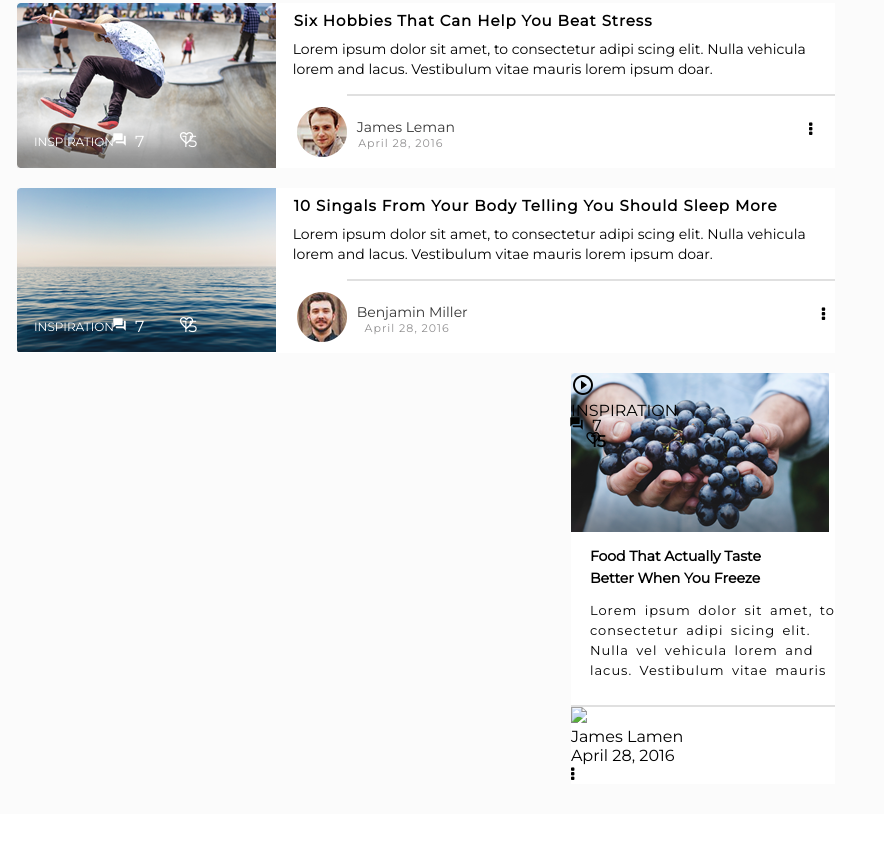
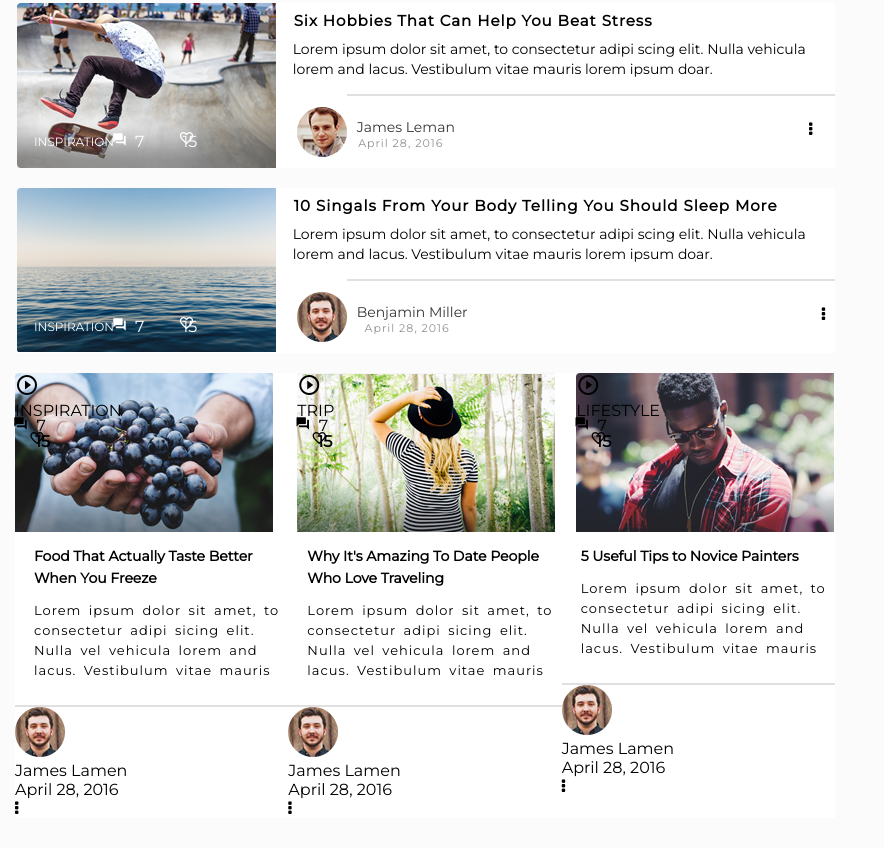
Before and after one commit to rarecode00/static-pixel-perfect, a plain HTML site: page index.html in a window 1280 px wide. Shown: the part 1755-2603 px from the top of the page, without its empty margins (0-884 px from the left). Before the commit the page ends 2569 px from the top, so only its background shows below. Drawn offline with nearby package versions, Linux system fonts and the light colour scheme.

Commit message:
png added

```diff
--- a/css/style.css
+++ b/css/style.css
@@ -943,6 +943,7 @@ body{
 .horizontal-card{
     display: flex;
     justify-content: space-between;
+    margin-left: -15px;
 }
 
 .hcard1{
@@ -955,6 +956,22 @@ body{
      background-image: url(/public/hcard1-image.png);
      background-repeat: no-repeat;
  }
+
+ .hcard2-image{
+    width: 258px;
+    height: 159px;
+    background-image: url(/public/hcard2-image.png);
+    background-repeat: no-repeat;
+    margin-left: 9px;
+}
+
+.hcard3-image{
+    width: 258px;
+    height: 159px;
+    margin-left: 14.5px;
+    background-image: url(/public/hcard3-image.png);
+    background-repeat: no-repeat;
+}
 
 .h1-bold {
     line-height: 22px;
--- a/index.html
+++ b/index.html
@@ -305,6 +305,7 @@
 
       <!--  -->
       <div class="horizontal-card">
+        <!-- First-blog of second card -->
         <div class="hcard1">
           <div class="hcard1-image">
             <div> <i class="material-icons-outlined hcard-playbtn">play_circle_outline</i></div>
@@ -328,15 +329,102 @@
             </div>
           </div>
           <div class="hcard1-description">
-            <div class="h1-bold">Food That Actually Taste <br> Better
+            <div class="h1-bold">Food That Actually Taste Better
               When You Freeze</div>
-            <div class="h1-regular"> Lorem ipsum dolor sit amet, to <br>
-              consectetur adipi sicing elit. <br> Nulla vel vehicula lorem and <br>
+            <div class="h1-regular"> Lorem ipsum dolor sit amet, to
+              consectetur adipi sicing elit. Nulla vel vehicula lorem and
               lacus. Vestibulum vitae mauris </div>
           </div>
           <div class="divider"></div>
           <div class="hcard-author-details">
-            <div> <img src='../images/card2-author.png'></div>
+            <div> <img src='/public/user-2.png'></div>
+            <div class="card2-authordate">
+              <div class="card2-author-container">James Lamen</div>
+              <div class="card2-date-container">April 28, 2016</div>
+            </div>
+            <div> <i class="fa fa-ellipsis-v card-dotcontainer " aria-hidden="true"></i></div>
+
+            <div>
+            </div>
+          </div>
+        </div>
+        <!-- End of first blog  -->
+
+        <!--  -->
+        <div class="hcard1">
+          <div class="hcard2-image">
+            <div> <i class="material-icons-outlined hcard-playbtn">play_circle_outline</i></div>
+            <div class="hcard-details">
+              <div class="card2-image-activity ">
+                <div class="hcard-caption">TRIP</div>
+                <div class=" hcard-activity">
+                  <div class="comments">
+                    <div> <i class="material-icons comment-image">
+                        forum
+                      </i></div>
+                    <div>&nbsp; 7</div>
+                  </div>
+                  <div class="likes">
+                    <div> <i class="material-icons-outlined like-image">
+                        favorite_border
+                      </i></div> &nbsp; <div> 15 </div>
+                  </div>
+                </div>
+              </div>
+            </div>
+          </div>
+          <div class="hcard1-description">
+            <div class="h1-bold">Why It's Amazing To Date People Who Love Traveling</div>
+            <div class="h1-regular"> Lorem ipsum dolor sit amet, to
+              consectetur adipi sicing elit. Nulla vel vehicula lorem and
+              lacus. Vestibulum vitae mauris </div>
+          </div>
+          <div class="divider"></div>
+          <div class="hcard-author-details">
+            <div> <img src='/public/user-2.png'></div>
+            <div class="card2-authordate">
+              <div class="card2-author-container">James Lamen</div>
+              <div class="card2-date-container">April 28, 2016</div>
+            </div>
+            <div> <i class="fa fa-ellipsis-v card-dotcontainer " aria-hidden="true"></i></div>
+
+            <div>
+            </div>
+          </div>
+        </div>
+        <!--  -->
+        <!--  -->
+        <div class="hcard1">
+          <div class="hcard3-image">
+            <div> <i class="material-icons-outlined hcard-playbtn">play_circle_outline</i></div>
+            <div class="hcard-details">
+              <div class="card2-image-activity ">
+                <div class="hcard-caption">LIFESTYLE</div>
+                <div class=" hcard-activity">
+                  <div class="comments">
+                    <div> <i class="material-icons comment-image">
+                        forum
+                      </i></div>
+                    <div>&nbsp; 7</div>
+                  </div>
+                  <div class="likes">
+                    <div> <i class="material-icons-outlined like-image">
+                        favorite_border
+                      </i></div> &nbsp; <div> 15 </div>
+                  </div>
+                </div>
+              </div>
+            </div>
+          </div>
+          <div class="hcard1-description">
+            <div class="h1-bold">5 Useful Tips to Novice Painters</div>
+            <div class="h1-regular"> Lorem ipsum dolor sit amet, to
+              consectetur adipi sicing elit. Nulla vel vehicula lorem and
+              lacus. Vestibulum vitae mauris </div>
+          </div>
+          <div class="divider"></div>
+          <div class="hcard-author-details">
+            <div> <img src='/public/user-2.png'></div>
             <div class="card2-authordate">
               <div class="card2-author-container">James Lamen</div>
               <div class="card2-date-container">April 28, 2016</div>
```
Also changed, not shown: public/hcard2-image.png (added), public/hcard3-image.png (added).
